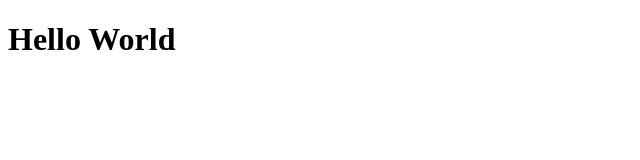
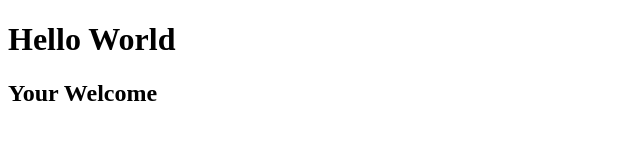
Before and after one commit to Muppssy/init-Html-CSS, a plain HTML site: page index.html in a window 1280 px wide. Shown: the whole page, without its empty margins (0-640 px from the left). Drawn offline with Linux system fonts and the light colour scheme.

Commit message:
Update index.html

```diff
--- a/index.html
+++ b/index.html
@@ -8,5 +8,6 @@
 </head>
 <body>
     <h1>Hello World</h1>
+    <h2>Your Welcome</h2>
 </body>
 </html>
```
